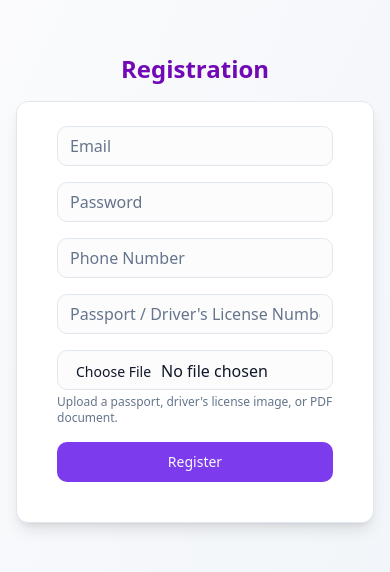
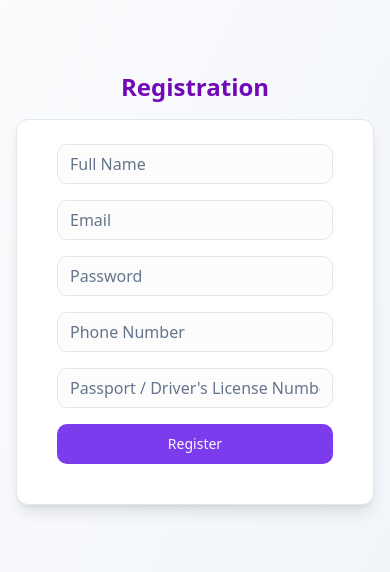
Before and after one commit to Abdullahi2202/wealth-tracker-ai, a React (Vite) app: page /register in a window 390 px wide. Shown: the part 134-706 px from the top of the page. Built offline with nearby package versions, Linux system fonts and the light colour scheme.

Commit message:
Remove file upload from registration form
Removes the file upload section from the registration form to resolve the "Failed to store registration data" error caused by row-level security policies. The form now only includes fields for Name, Email, Passport Number, Phone Number, and Password.

```diff
--- a/src/components/register/RegistrationForm.tsx
+++ b/src/components/register/RegistrationForm.tsx
@@ -13,20 +13,20 @@ console.log("RegistrationForm loaded ✅");
 const RegistrationForm = () => {
   const navigate = useNavigate();
   const [form, setForm] = useState({
+    fullName: "",
     email: "",
     password: "",
     phone: "",
     passportNumber: "",
   });
-  const [imageFile, setImageFile] = useState<File | null>(null);
   const [loading, setLoading] = useState(false);
 
   const handleSubmit = async (e: React.FormEvent) => {
     e.preventDefault();
 
-    const { email, password, phone, passportNumber } = form;
+    const { fullName, email, password, phone, passportNumber } = form;
 
-    if (!email || !password || !phone || !passportNumber || !imageFile) {
+    if (!fullName || !email || !password || !phone || !passportNumber) {
       toast.error("Please fill in all fields.");
       return;
     }
@@ -47,30 +47,21 @@ const RegistrationForm = () => {
 
     const userId = authData.user.id;
 
-    // Step 2: Upload ID image or PDF
-    const ext = imageFile.name.split(".").pop();
-    const filePath = `${userId}/${Date.now()}.${ext}`;
-
-    const { error: uploadError } = await supabase.storage
-      .from("user-ids")
-      .upload(filePath, imageFile);
-
-    if (uploadError) {
-      toast.error(`File upload failed: ${uploadError.message}`);
-      setLoading(false);
-      return;
-    }
-
-    // Step 3: Save extra info to registrations
+    // Step 2: Save extra info to registrations
     const { error: dbError } = await supabase.from("registrations").insert({
       user_id: userId,
       phone,
       passport_number: passportNumber,
-      image_url: filePath,
+      image_url: "", // No image is uploaded, so keep this as an empty string
     });
 
+    // Optionally, update 'profiles' table with full name if you use it
+    await supabase
+      .from("profiles")
+      .update({ full_name: fullName })
+      .eq("id", userId);
+
     if (dbError) {
-      // Log the full error to browser console for easier diagnostics
       console.error("Error inserting into registrations:", dbError);
       toast.error(
         "Failed to store registration data." +
@@ -89,6 +80,13 @@ const RegistrationForm = () => {
     <Card className="shadow-lg p-4">
       <CardContent>
         <form onSubmit={handleSubmit} className="flex flex-col gap-4 mt-2">
+          <Input
+            type="text"
+            placeholder="Full Name"
+            value={form.fullName}
+            onChange={(e) => setForm((f) => ({ ...f, fullName: e.target.value }))}
+            required
+          />
           <Input
             type="email"
             placeholder="Email"
@@ -116,17 +114,6 @@ const RegistrationForm = () => {
             onChange={(e) => setForm((f) => ({ ...f, passportNumber: e.target.value }))}
             required
           />
-          <div>
-            <Input
-              type="file"
-              accept="image/*,application/pdf"
-              onChange={(e) => setImageFile(e.target.files?.[0] || null)}
-              required
-            />
-            <p className="text-xs text-muted-foreground mt-1">
-              Upload a passport, driver's license image, or PDF document.
-            </p>
-          </div>
           <Button type="submit" disabled={loading}>
             {loading ? "Registering..." : "Register"}
           </Button>
```
